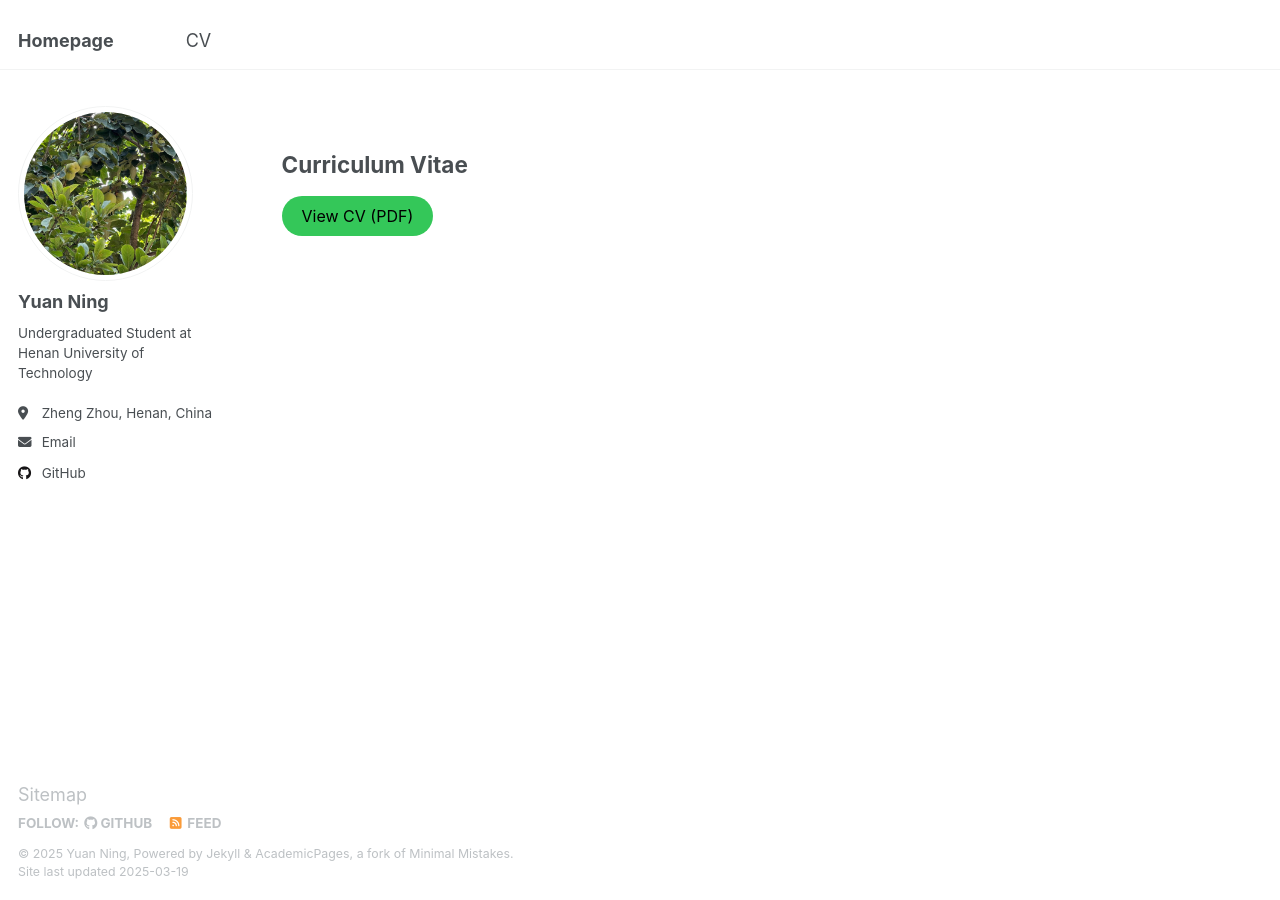
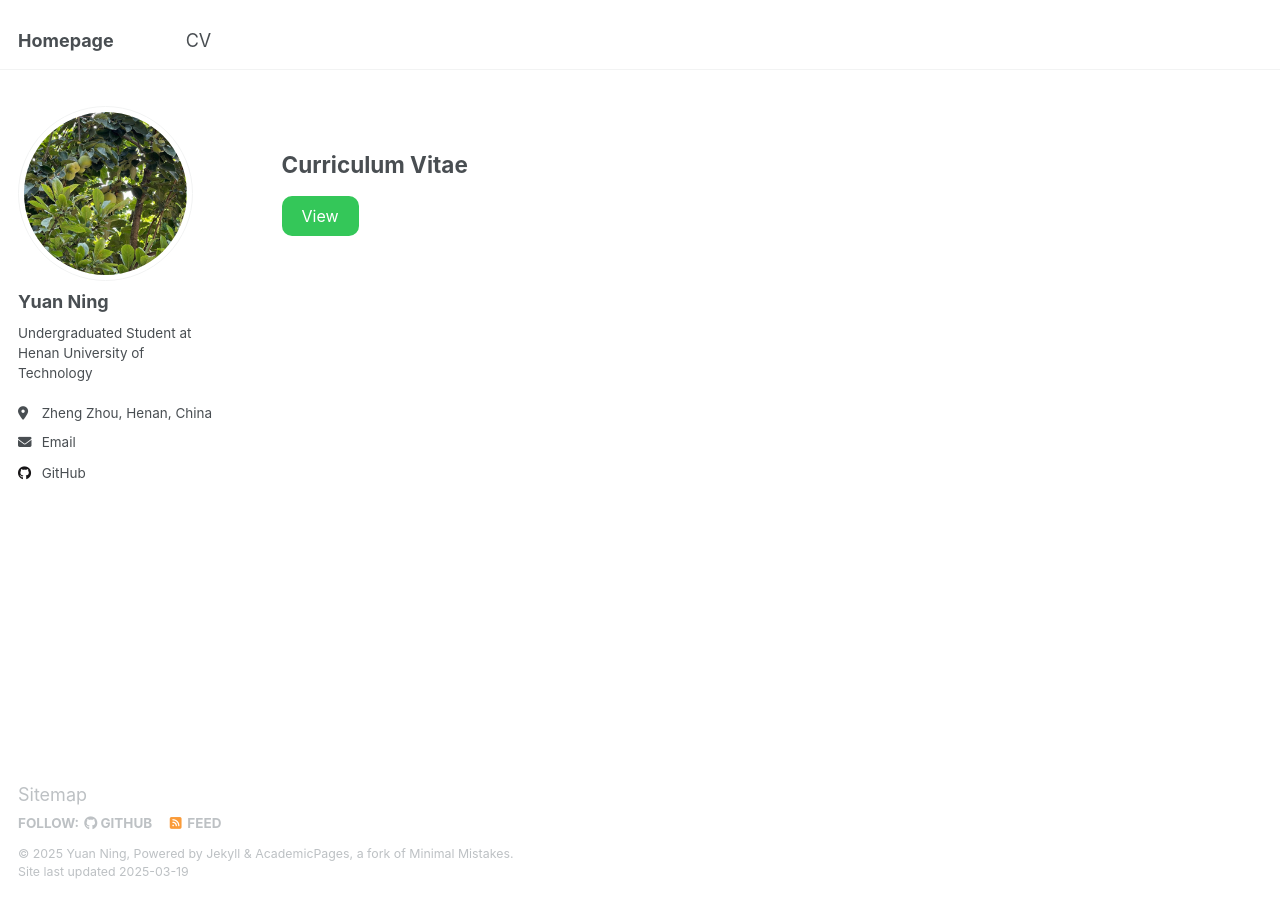
Before and after one commit to YuanN1ng/YuanN1ng.github.io, a Jekyll site: the page built from _pages/cv.md, in a window 1280 px wide. Built offline with Jekyll 4.4.1, drawn with Linux system fonts in a browser that asks for light colours.

Commit message:
Update cv.md

```diff
--- a/_pages/cv.md
+++ b/_pages/cv.md
@@ -10,8 +10,8 @@
 
 <p>
     <a href="/assets/Yuan Ning's CV.pdf" target="_blank">
-        <button style="padding: 10px 20px; font-size: 16px; background-color: #007bff; background-color: #34C759; border: none; border-radius: 20px; cursor: pointer; transition: background-color 0.3s; ">
-            View CV (PDF)
+        <button style="padding: 10px 20px; font-size: 16px; background-color: #007bff; background-color: #34C759; border: none; border-radius: 10px; cursor: pointer; transition: background-color 0.3s; color: white; ">
+            View
         </button>
     </a>
 </p>
```
